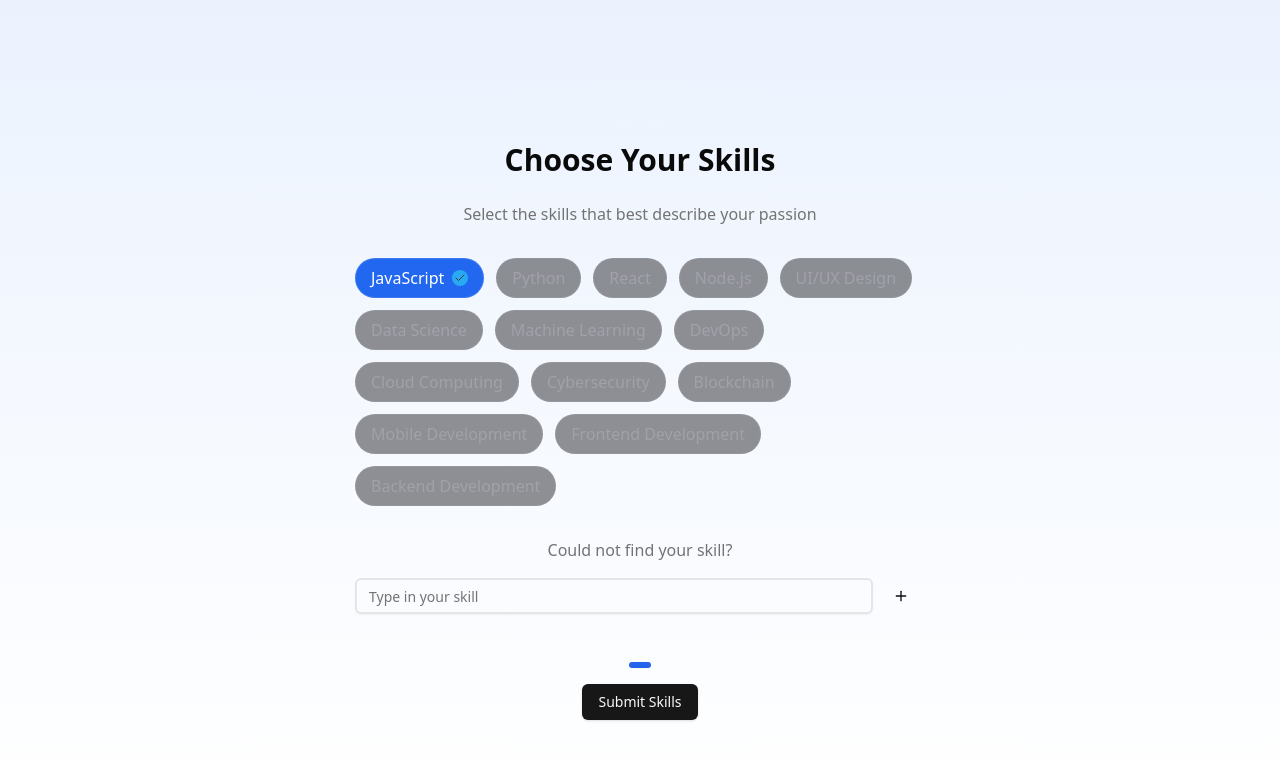
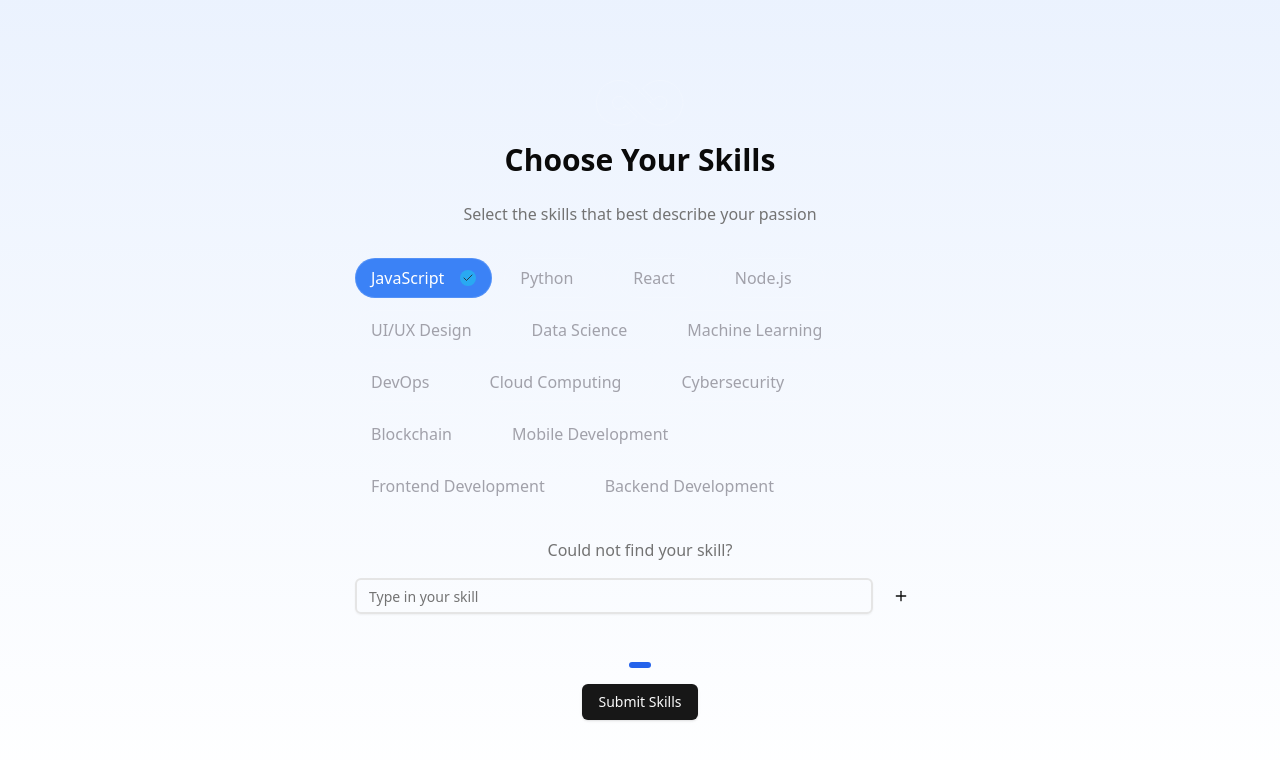
Before and after one commit to HazemGamal1/Synergy, a Next.js app: page /skills in a window 1280 px wide. Both pictures are taken after a click on the button "JavaScript". Shown: the top 760 px of the page. Built offline with nearby package versions, Linux system fonts and the light colour scheme; a web font is replaced by a local one.

Commit message:
fixed framer error

```diff
--- a/src/components/skillset/Skills.tsx
+++ b/src/components/skillset/Skills.tsx
@@ -4,7 +4,6 @@ import { useState } from 'react'
 import { Button } from "@/components/ui/button"
 import { Badge } from "@/components/ui/badge"
 import { Input } from '../ui/input'
-import { AnimatePresence, motion } from 'framer-motion'
 import { Check, Plus } from 'lucide-react'
 import Image from 'next/image'
 import authLogo from "../../../public/authLogo.svg"
@@ -77,85 +76,42 @@ export default function SkillSelectionPage() {
         Select the skills that best describe your passion
       </p>
       <div className="max-w-[570px] mx-auto">
-        <motion.div
+        <div
           className="flex flex-wrap gap-3 overflow-visible"
-          layout
-          transition={{
-            type: "spring",
-            stiffness: 500,
-            damping: 30,
-            mass: 0.5,
-          }}
         >
           {skillsData.map((skill) => {
             const isSelected = selectedSkills.includes(skill.name)
             return (
-              <motion.button
+              <button
                 key={skill.id}
                 onClick={() => toggleSkill(skill.name)}
-                layout
-                initial={false}
-                animate={{
-                  backgroundColor: isSelected ? "#2267f0" : "rgba(39, 39, 42, 0.5)",
-                }}
-                whileHover={{
-                  backgroundColor: isSelected ? "#2267f0" : "rgba(39, 39, 42, 0.8)",
-                }}
-                whileTap={{
-                  backgroundColor: isSelected ? "#2267f0" : "rgba(39, 39, 42, 0.9)",
-                }}
-                transition={{
-                  type: "spring",
-                  stiffness: 500,
-                  damping: 30,
-                  mass: 0.5,
-                  backgroundColor: { duration: 0.1 },
-                }}
                 className={`
                   inline-flex items-center px-4 py-2 rounded-full text-base font-medium
                   whitespace-nowrap overflow-hidden ring-1 ring-inset
                   ${isSelected
-                    ? "text-[#FFF] ring-[hsla(0,0%,100%,0.12)]"
+                    ? "text-[#FFF] ring-[hsla(0,0%,100%,0.12)] bg-blue-500"
                     : "text-zinc-400 ring-[hsla(0,0%,100%,0.06)]"}
                 `}
               >
-                <motion.div
-                  className="relative flex items-center"
-                  animate={{
-                    width: isSelected ? "auto" : "100%",
-                    paddingRight: isSelected ? "1.5rem" : "0",
-                  }}
-                  transition={{
-                    ease: [0.175, 0.885, 0.32, 1.275],
-                    duration: 0.3,
-                  }}
+                <div
+                  className={`relative flex items-center gap-4`}
                 >
                   <span>{skill.name}</span>
-                  <AnimatePresence>
+                  <div>
                     {isSelected && (
-                      <motion.span
-                        initial={{ scale: 0, opacity: 0 }}
-                        animate={{ scale: 1, opacity: 1 }}
-                        exit={{ scale: 0, opacity: 0 }}
-                        transition={{
-                          type: "spring",
-                          stiffness: 500,
-                          damping: 30,
-                          mass: 0.5
-                        }}
-                        className="absolute right-0"
+                      <span
                       >
                         <div className="w-4 h-4 rounded-full bg-[#29a9f2] flex items-center justify-center">
                           <Check className="w-3 h-3 text-[#2a1711]" strokeWidth={1.5} />
                         </div>
-                      </motion.span>
+                      </span>
                     )}
-                  </AnimatePresence>
-                </motion.div>
-              </motion.button>
+                  </div>
+                </div>
+              </button>
             )
           })}
-        </motion.div>
+        </div>
       </div>
       <div className='my-8 text-center'>
         <p className='text-muted-foreground'>Could not find your skill?</p>
```
